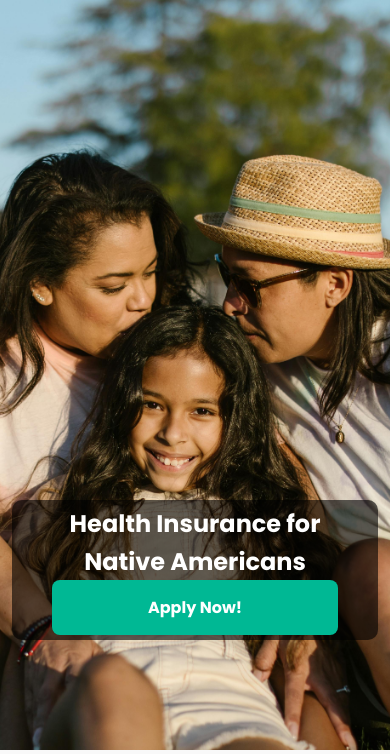
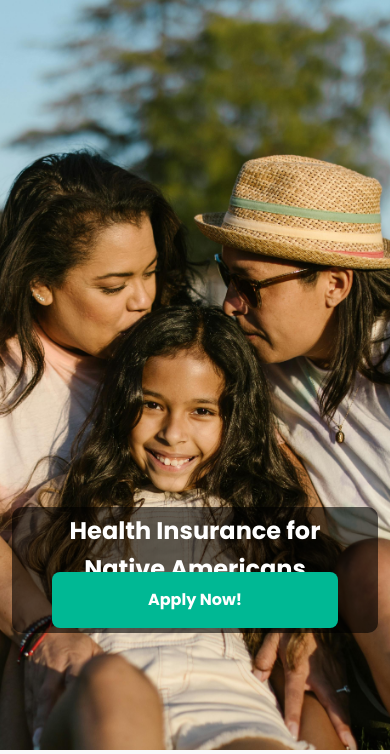
Before and after one commit to TomPardue/Nahip, a plain HTML site: page index.html in a window 390 px wide. Shown: the part 90-844 px from the top of the page. Drawn offline with nearby package versions, Linux system fonts and the light colour scheme.

Commit message:
Update styles.css
fix css, relocate overlay

```diff
--- a/styles.css
+++ b/styles.css
@@ -85,24 +85,23 @@ body {
 .hero {
   background: url('assets/img/Affordable Health Coverage for Native Americans!1.jpg') no-repeat center/cover;
   height: 90vh;
+  position: relative; /* para que hero-overlay absoluto se posicione respecto a hero */
   display: flex;
-  align-items: center;
-  justify-content: flex-end; /* Alinea contenido a la derecha */
-  text-align: center;         /* Alinea texto a la derecha */
-  padding-right: 5vw;        /* Espacio desde el borde derecho */
+  align-items: flex-start; /* para que overlay quede arriba */
+  justify-content: flex-start; /* para que overlay quede a la izquierda */
+  padding: 0;
 }
 
 .hero-overlay {
+  position: absolute;
+  top: 2rem;
+  left: 2rem;
+  text-align: center;
   background: rgba(0, 0, 0, 0.6);
   padding: 40px;
   border-radius: 10px;
   max-width: 300px;
-}
-
-.hero-overlay h1,
-.hero-overlay p {
   color: #fff;
-  margin-bottom: 15px;
 }
 /* Secciones */
 .section {
@@ -516,24 +515,26 @@ body {
     color: #005555;
   }
   .hero {
-    justify-content:center;
-    text-align: center;         /* Alinea texto a la derecha */
-    padding:0 3vw;
+    display: flex;
+    flex-direction: column;
+    justify-content: center;
+    align-items: center;
+    padding: 0 3vw;
   }
 
   .hero-overlay {
-  margin-top: 400px;
-  background: rgba(0, 0, 0, 0.6);
+    position: static; /* vuelve a flujo normal */
+    margin-top: 400px; /* como tenías antes */
+    max-width: 100%;
+    max-height: 250px;
     padding: 5px 40px;
     border-radius: 10px;
-  max-width: 100%;
-  max-height: 250px;
   }
 
   .hero-overlay h1,
   .hero-overlay p {
-  color: #fff;
     max-height: 50px;
+    text-align: center;
   }
   /* CTA de sección (hero/contact) sí puede seguir siendo full width */
   .cta-btn {
```
Lines whose indentation alone changed are shown as unchanged.
